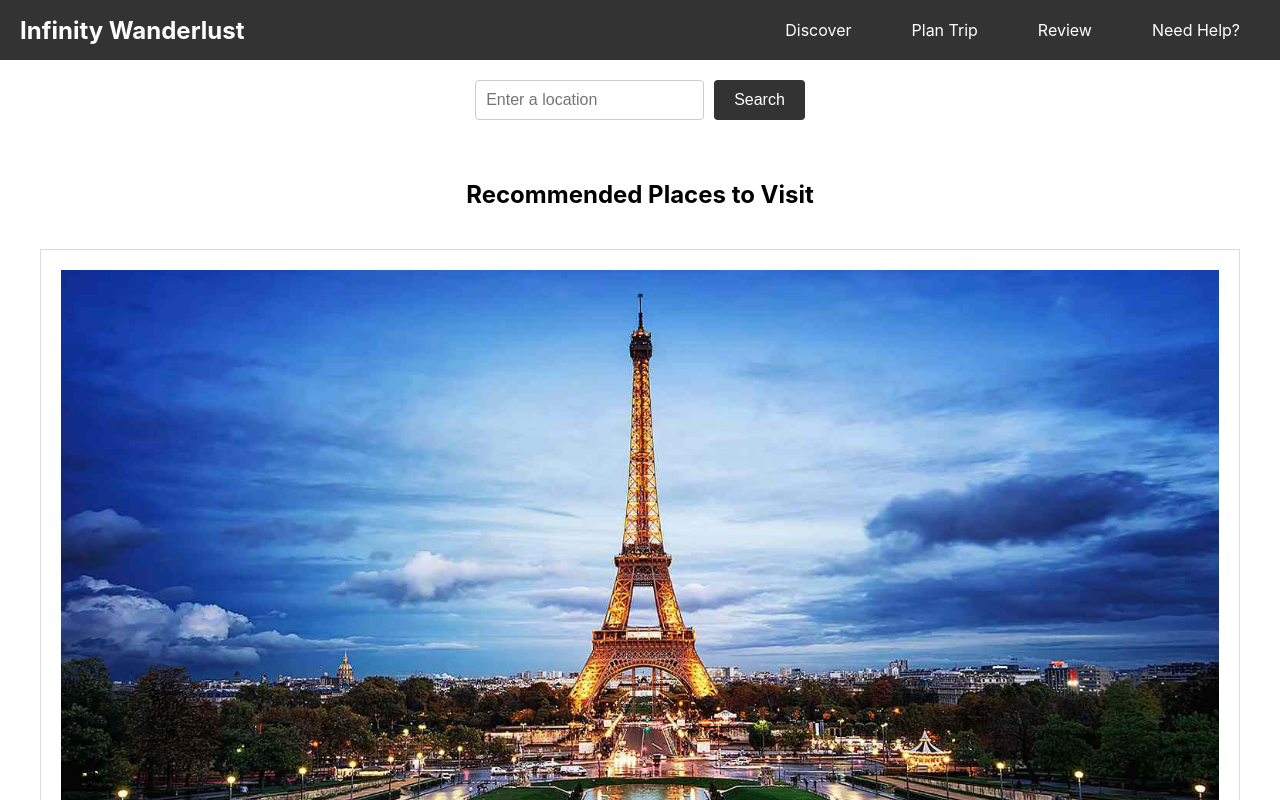
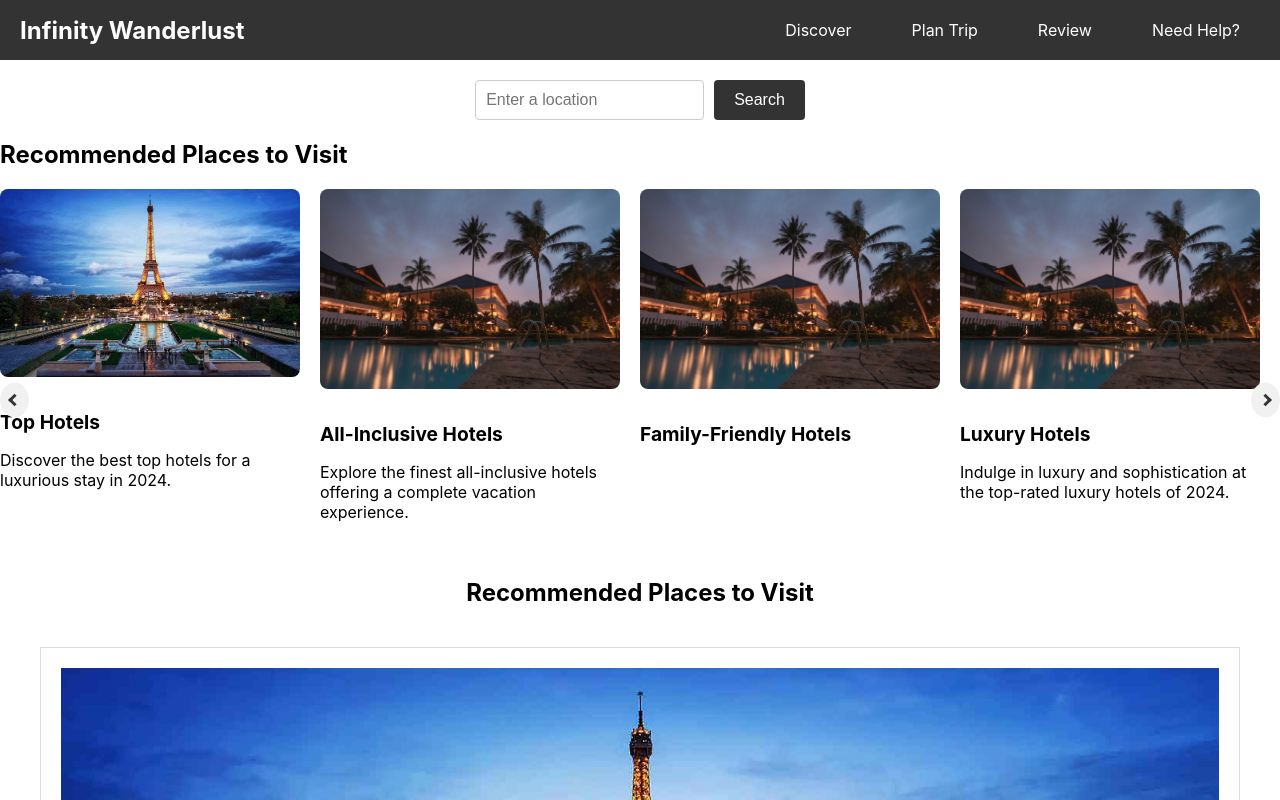
Before and after one commit to BM-Ghost/infinity-wanderlust, a React (Create React App) app: page / in a window 1280 px wide. Shown: the top 800 px of the page. Built offline with nearby package versions, Linux system fonts and the light colour scheme.

Commit message:
scroll recommended places

```diff
--- /dev/null
+++ b/src/components/RecommendedPlaces.js
@@ -0,0 +1,61 @@
+import React, { useRef } from 'react';
+import './TravelInfo.css';
+
+const RecommendedPlaces = () => {
+  const categoriesRef = useRef(null);
+
+  const handleScrollLeft = () => {
+    categoriesRef.current.scrollBy({
+      left: -300,
+      behavior: 'smooth',
+    });
+  };
+
+  const handleScrollRight = () => {
+    categoriesRef.current.scrollBy({
+      left: 300,
+      behavior: 'smooth',
+    });
+  };
+
+  return (
+    <div>
+      <h2>Recommended Places to Visit</h2>
+      <div className="hotel-categories" ref={categoriesRef}>
+      <div className="category">
+          <img src="/images/eiffel_tower.jpg" alt="Top Hotels" />
+          <h3>Top Hotels</h3>
+          <p>Discover the best top hotels for a luxurious stay in 2024.</p>
+        </div>
+      <div className="category">
+          <img src="/images/image1.jpg" alt="All-Inclusive Hotels" />
+          <h3>All-Inclusive Hotels</h3>
+          <p>Explore the finest all-inclusive hotels offering a complete vacation experience.</p>
+        </div>
+        <div className="category">
+          <img src="/images/image1.jpg" alt="Family-Friendly Hotels" />
+          <h3>Family-Friendly Hotels</h3>
+        </div>
+        <div className="category">
+          <img src="/images/image1.jpg" alt="Luxury Hotels" />
+          <h3>Luxury Hotels</h3>
+          <p>Indulge in luxury and sophistication at the top-rated luxury hotels of 2024.</p>
+        </div>
+        <div className="category">
+          <img src="/images/eiffel_tower.jpg" alt="Luxury Hotels" />
+          <h3>Luxury Hotels</h3>
+        </div>
+      </div>
+      <div className="scroll-buttons">
+        <button className="scroll-left" onClick={handleScrollLeft}>
+          <i className="arrow left"></i>
+        </button>
+        <button className="scroll-right" onClick={handleScrollRight}>
+          <i className="arrow right"></i>
+        </button>
+      </div>
+    </div>
+  );
+};
+
+export default RecommendedPlaces;
--- a/src/components/TravelInfo.css
+++ b/src/components/TravelInfo.css
@@ -24,3 +24,64 @@
   display: block;
   margin: 0 auto;
 }
+
+.hotel-categories {
+  display: flex;
+  overflow-x: hidden;
+  scroll-snap-type: x mandatory;
+  -webkit-overflow-scrolling: touch;
+}
+
+.category {
+  flex: 0 0 auto;
+  width: 300px;
+  margin-right: 20px;
+  scroll-snap-align: start;
+}
+
+.category img {
+  width: 100%;
+  height: auto;
+  border-radius: 8px;
+  margin-bottom: 10px;
+}
+
+.category h3 {
+  font-size: 1.2rem;
+  font-weight: bold;
+  margin-bottom: 5px;
+}
+
+.scroll-buttons {
+  position: absolute;
+  top: 50%;
+  transform: translateY(-50%);
+  display: flex;
+  justify-content: space-between;
+  width: 100%;
+}
+
+.scroll-buttons button {
+  background-color: #f1f1f1;
+  border: none;
+  padding: 10px;
+  border-radius: 50%;
+  cursor: pointer;
+}
+
+.scroll-buttons .arrow {
+  border: solid #333;
+  border-width: 0 3px 3px 0;
+  display: inline-block;
+  padding: 3px;
+}
+
+.scroll-buttons .left {
+  transform: rotate(135deg);
+  -webkit-transform: rotate(135deg);
+}
+
+.scroll-buttons .right {
+  transform: rotate(-45deg);
+  -webkit-transform: rotate(-45deg);
+}
--- a/src/pages/Home.js
+++ b/src/pages/Home.js
@@ -3,6 +3,7 @@ import NavBar from '../components/NavBar';
 import SearchBar from '../components/SearchBar';
 import TravelInfo from '../components/TravelInfo';
 import './Home.css'; // Make sure this path is correct
+import RecommendedPlaces from '../components/RecommendedPlaces';
 
 const Home = () => {
   const handleSearch = (location) => {
@@ -14,6 +15,7 @@ const Home = () => {
     <div>
       <NavBar /> {/* Include NavBar at the top */}
       <SearchBar onSearch={handleSearch} />
+      <RecommendedPlaces/>
       <TravelInfo />
     </div>
   );
```
Also changed, not shown: public/images/image1.jpg (added).
